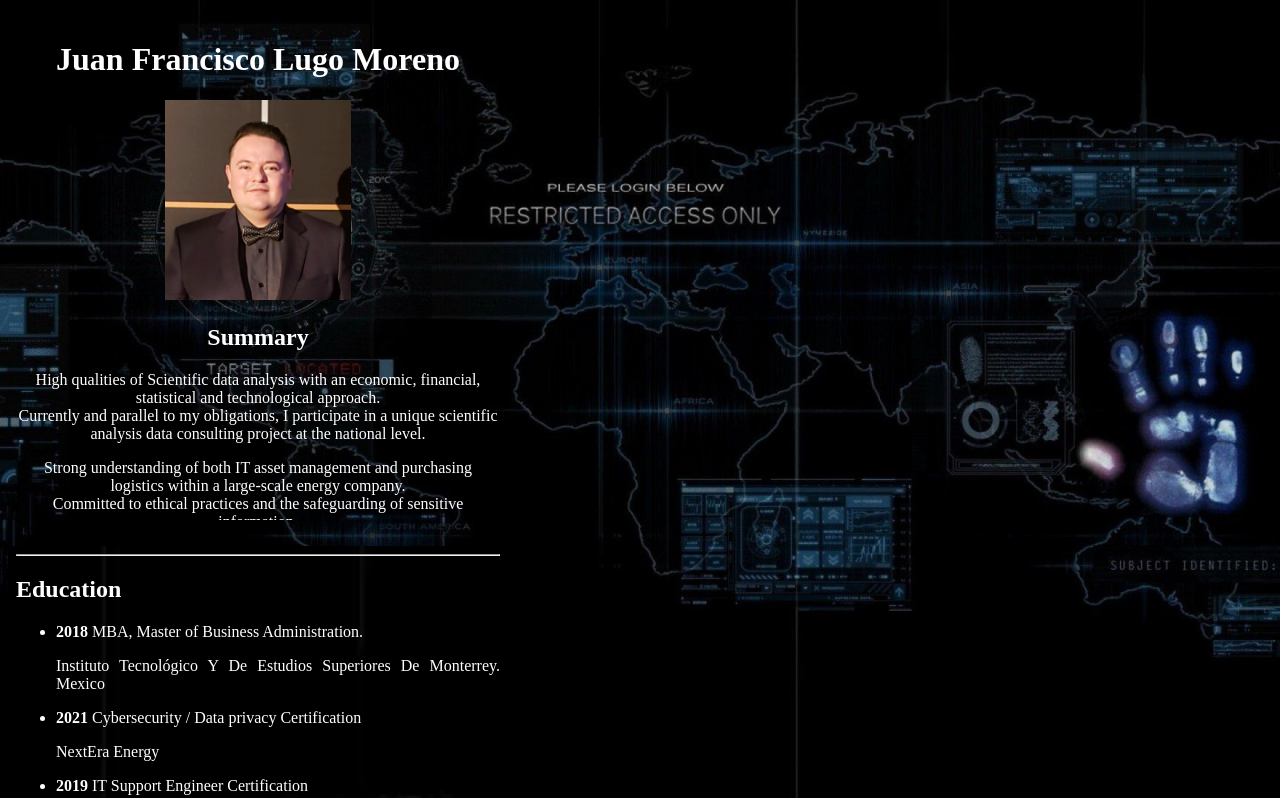
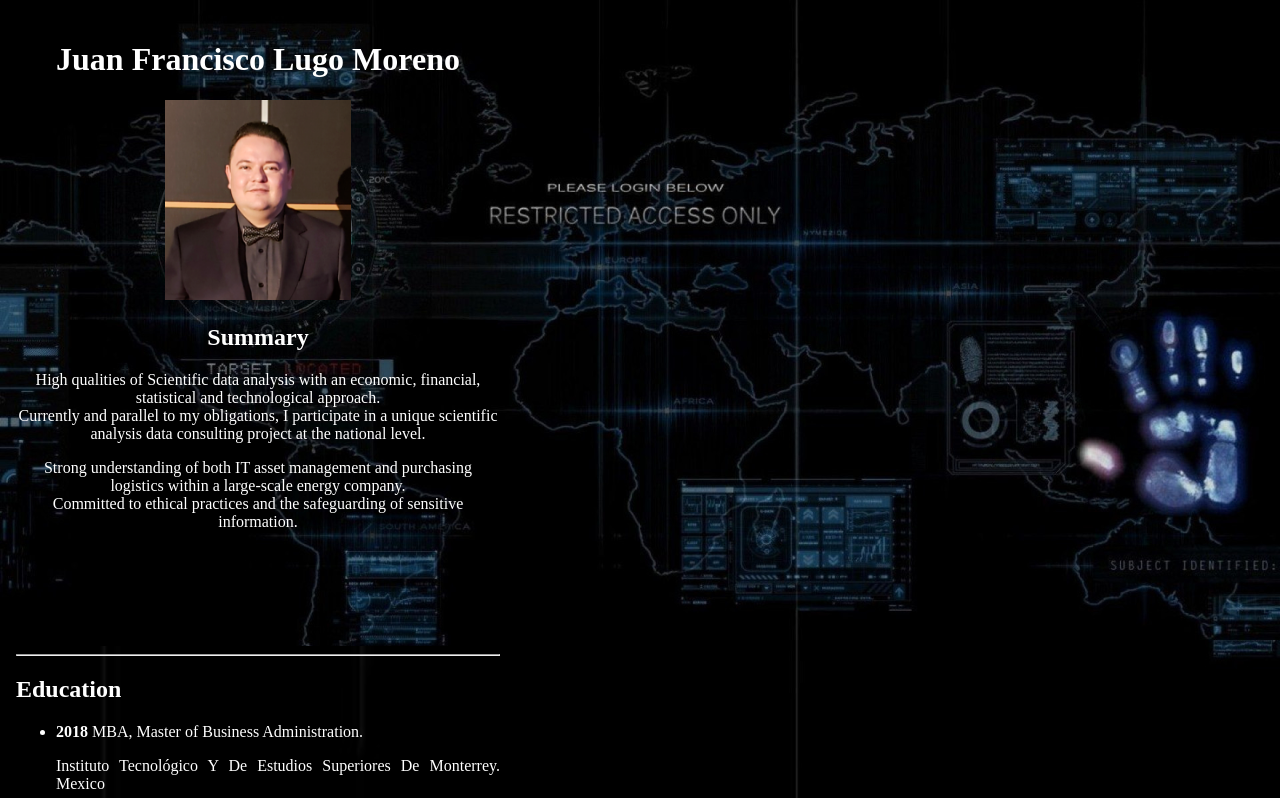
Before and after one commit to ADEZXV/portfolio-resumeJFLMk, a plain HTML site: page index.html in a window 1280 px wide. Shown: the top 798 px of the page. Drawn offline with Linux system fonts and the light colour scheme.

Commit message:
Update index.html

```diff
--- a/index.html
+++ b/index.html
@@ -26,7 +26,7 @@
 
     </style>
 
-        <h2><embed src="./summary.html" height="500" width="500"></h2>
+        <h2><embed src="./summary.html" height="600" width="500"></h2>
 
         <h2><embed src="./resume.html" height="3050" width="500"></h2>
 
```
